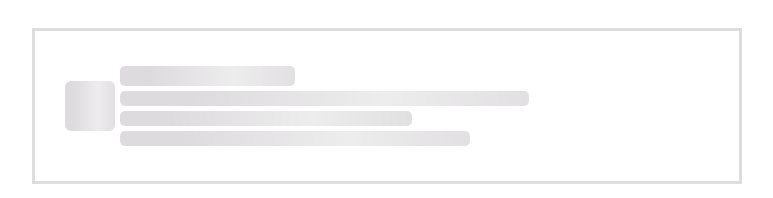
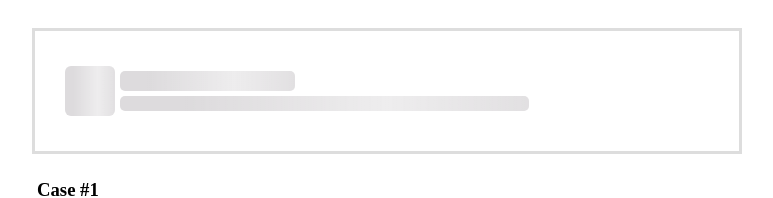
Before and after one commit to medistream-team/vue-json-skeleton-loader, a Vue app in the folder demo/: page / in a window 1280 px wide. Shown: the part 156-354 px from the top of the page, without its empty margins (253-1026 px from the left). Built offline with nearby package versions, Linux system fonts and the light colour scheme.

Commit message:
조건에 안맞을때 비어있는 태그 생성되는 문제 수정

```diff
--- a/demo/package.json
+++ b/demo/package.json
@@ -9,6 +9,7 @@
   },
   "dependencies": {
     "core-js": "^3.6.5",
+    "sass-loader": "^10.3.1",
     "vue": "^2.6.11",
     "vue-monaco": "^1.2.2"
   },
--- a/demo/src/App.vue
+++ b/demo/src/App.vue
@@ -2,8 +2,8 @@
   <div id="app">
     <div class="container">
       <h1>VSkeletonLoader Demo</h1>
+
       <MonacoEditor
-        id="textInput"
         class="editor"
         v-model="textInput"
         language="javascript"
@@ -183,9 +183,8 @@ export default {
       type46: [["rec9_16", "title + text"], ["text"], ["text"]],
       type47: [["rec9_16", "title + text:2"], ["text:2"], ["text:2"]],
       type48: [["rec9_16", "title + text:3"], ["text:3"], ["text:3"]],
-
-      textInput: JSON.stringify(JSON.parse('["rec9_16", "title + text:3"]')),
-      submitData: [["rec9_16", "title + text:3"]],
+      textInput: JSON.stringify(JSON.parse('["box", "title + text"]')),
+      submitData: [["box", "title + text"]],
     };
   },
 
@@ -202,7 +201,9 @@ export default {
     },
     submitValue() {
       try {
+        // console.log("submitValue-textInput: ", this.textInput);
         this.submitData = this.convertArrStrToArr(this.textInput);
+        // console.log("submitValue-submitData: ", this.submitData);
         this.textInput = "";
       } catch (e) {
         console.error(e);
--- a/demo/src/components/VSkeletonLoader.vue
+++ b/demo/src/components/VSkeletonLoader.vue
@@ -106,11 +106,66 @@ export default {
   props: {
     content: {
       type: Array,
+      default() {
+        return [];
+      },
+    },
+  },
+  watch: {
+    content(content) {
+      // console.log("변경 감지");
+      // console.log("watch-content", content);
+
+      const tempCreateElementArr = [];
+      const tempElementArr = [];
+
+      // console.log("mounted, this.content: ", content);
+      // console.log("mounted, this.content: ", Array.isArray(content));
+
+      for (const con of content) {
+        for (const inn of con) {
+          if (inn === "circle") {
+            tempCreateElementArr.push(inn);
+          }
+
+          if (inn === "box") {
+            tempCreateElementArr.push(inn);
+          }
+
+          if (inn === "rec16_9") {
+            tempCreateElementArr.push(inn);
+          }
+
+          if (inn === "rec9_16") {
+            tempCreateElementArr.push(inn);
+          }
+
+          if (inn.includes("title")) {
+            tempElementArr.push(inn);
+          } else if (inn === "text") {
+            tempElementArr.push(inn);
+          } else if (inn === "title + text") {
+            tempElementArr.push(inn);
+          } else if (inn.includes("text:")) {
+            tempElementArr.push(inn);
+          }
+        }
+      }
+
+      // console.log({
+      //   tempCreateElementArr,
+      //   tempElementArr,
+      // });
+
+      this.createElementArr = tempCreateElementArr;
+      this.elementArr = tempElementArr;
     },
   },
   mounted: function () {
     const tempCreateElementArr = [];
     const tempElementArr = [];
+
+    // console.log("mounted, this.content: ", this.content);
 
     for (const con of this.content) {
       for (const inn of con) {
@@ -145,8 +200,8 @@ export default {
     this.createElementArr = tempCreateElementArr;
     this.elementArr = tempElementArr;
 
-    console.log("this.createElementArr: ", this.createElementArr);
-    console.log("this.elementArr: ", this.elementArr);
+    // console.log("this.createElementArr: ", this.createElementArr);
+    // console.log("this.elementArr: ", this.elementArr);
   },
 };
 </script>
```
Also changed, not shown: 1 other file (tests, documents, lock files or other folders).
